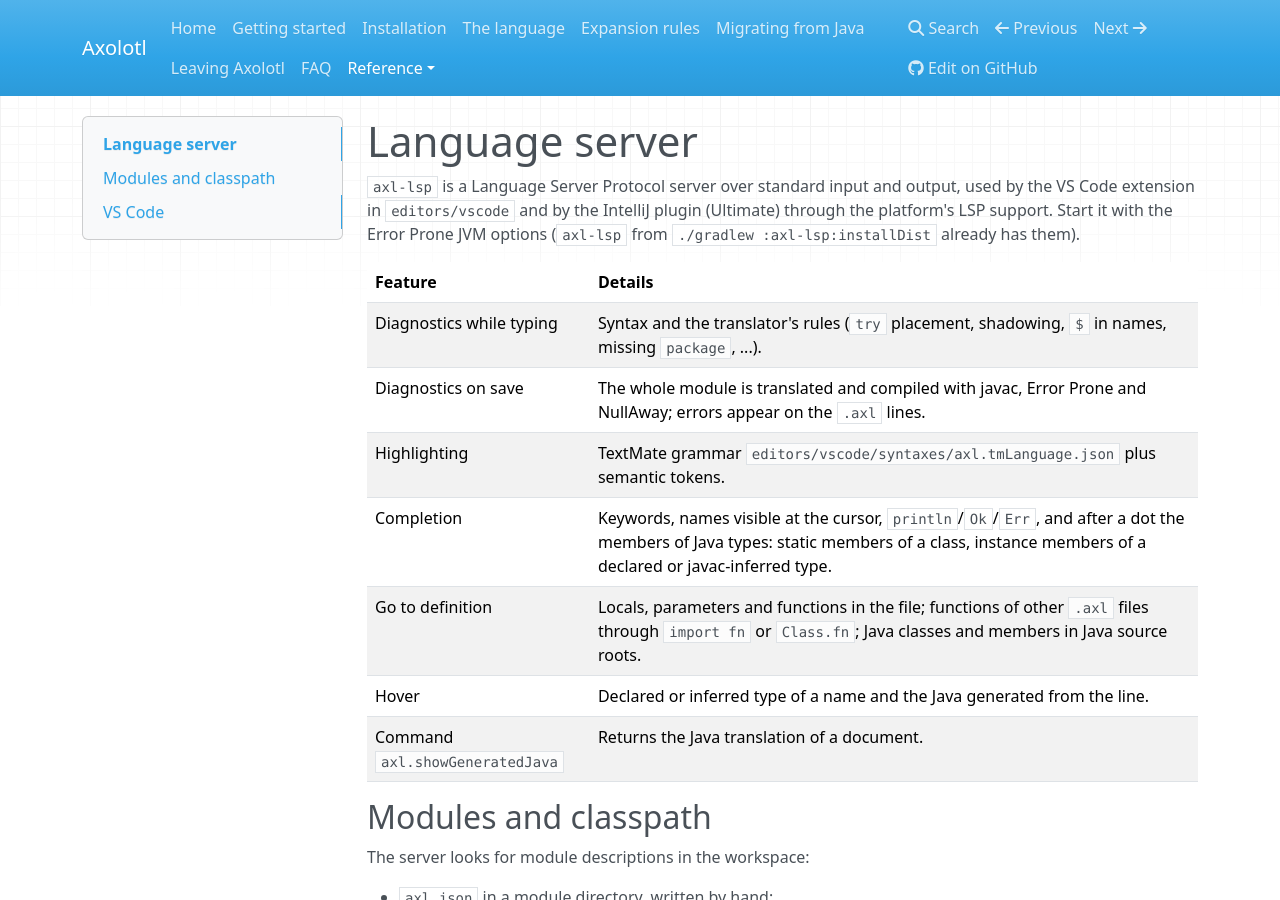
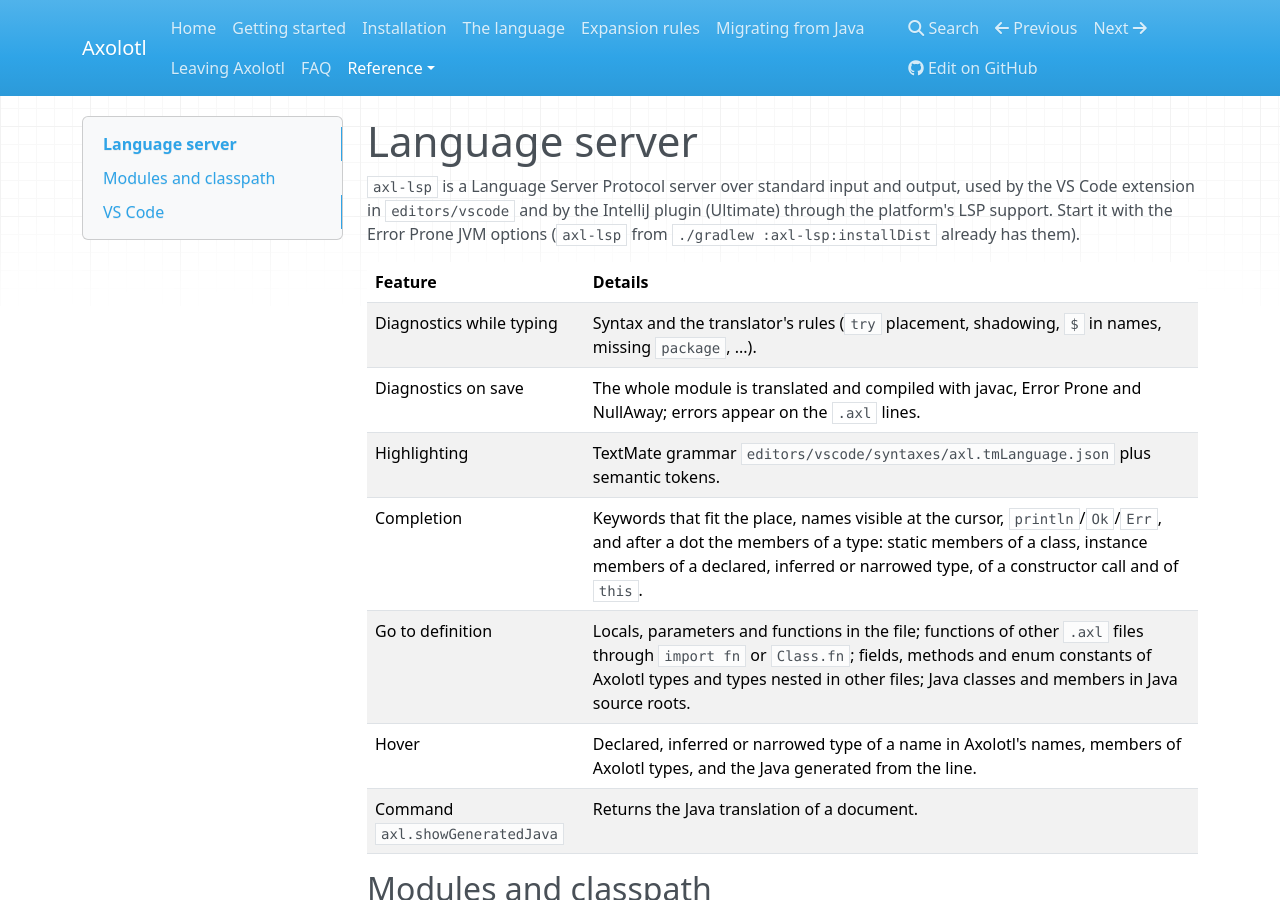
Before and after one commit to k1ngmang/axolotl-lang, an MkDocs documentation site: the page built from docs/lsp.md, in a window 1280 px wide and 900 px high. Built offline with MkDocs 1.6.1, drawn with Linux system fonts in a browser that asks for light colours; nearby versions of some CDN libraries.

Commit message:
Describe the new editor features in the docs

```diff
--- a/docs/lsp.md
+++ b/docs/lsp.md
@@ -10,9 +10,9 @@ platform's LSP support. Start it with the Error Prone JVM options (`axl-lsp` fro
 | Diagnostics while typing | Syntax and the translator's rules (`try` placement, shadowing, `$` in names, missing `package`, ...). |
 | Diagnostics on save | The whole module is translated and compiled with javac, Error Prone and NullAway; errors appear on the `.axl` lines. |
 | Highlighting | TextMate grammar `editors/vscode/syntaxes/axl.tmLanguage.json` plus semantic tokens. |
-| Completion | Keywords, names visible at the cursor, `println`/`Ok`/`Err`, and after a dot the members of Java types: static members of a class, instance members of a declared or javac-inferred type. |
-| Go to definition | Locals, parameters and functions in the file; functions of other `.axl` files through `import fn` or `Class.fn`; Java classes and members in Java source roots. |
-| Hover | Declared or inferred type of a name and the Java generated from the line. |
+| Completion | Keywords that fit the place, names visible at the cursor, `println`/`Ok`/`Err`, and after a dot the members of a type: static members of a class, instance members of a declared, inferred or narrowed type, of a constructor call and of `this`. |
+| Go to definition | Locals, parameters and functions in the file; functions of other `.axl` files through `import fn` or `Class.fn`; fields, methods and enum constants of Axolotl types and types nested in other files; Java classes and members in Java source roots. |
+| Hover | Declared, inferred or narrowed type of a name in Axolotl's names, members of Axolotl types, and the Java generated from the line. |
 | Command `axl.showGeneratedJava` | Returns the Java translation of a document. |
 
 ## Modules and classpath
```
Also changed, not shown: docs/intellij.md (+2 -2 lines).
